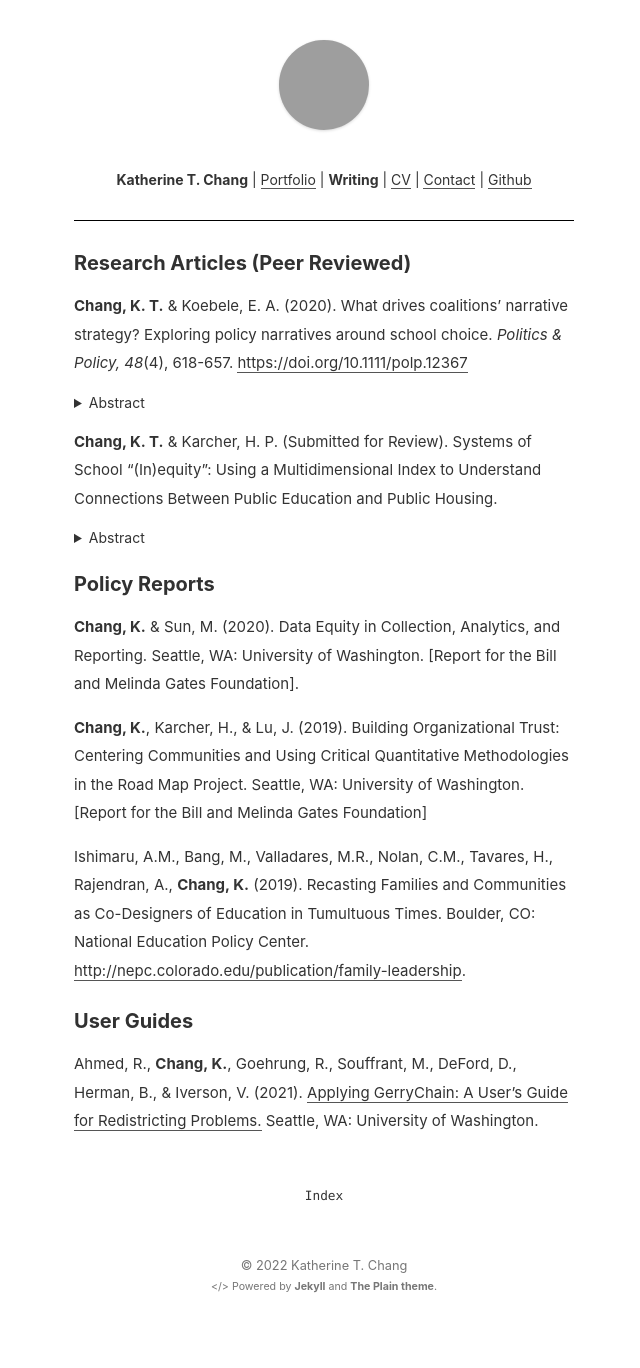
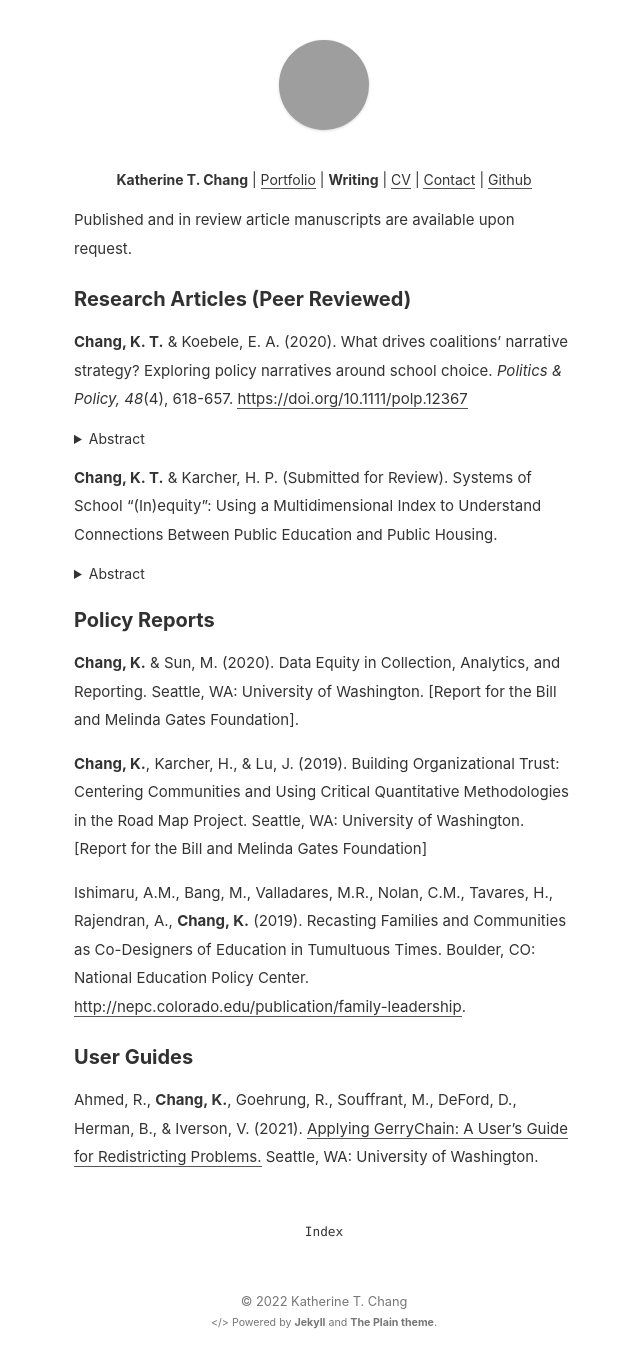
Before and after one commit to ka-chang/ka-chang.github.io, a Jekyll site: the page built from writing.md, in a window 1280 px wide, cut to the strip 0-1368 px from the top of the page. Shown: the whole strip, without its empty margins (316-956 px from the left). Built offline with Jekyll 4.4.1, drawn with Linux system fonts in a browser that asks for light colours; before the commit the page ends 1332 px from its top, so only the background shows below that; grey boxes are pictures that could not be loaded.

Commit message:
Update writing.md

```diff
--- a/writing.md
+++ b/writing.md
@@ -3,7 +3,8 @@ layout: page
 title: null
 ---
 
----
+Published and in review article manuscripts are available upon request.
+
 ### Research Articles (Peer Reviewed)
 
 **Chang, K. T.** & Koebele, E. A. (2020). What drives coalitions' narrative strategy? Exploring policy narratives around school choice. *Politics & Policy, 48*(4), 618-657. [https://doi.org/10.1111/polp.12367](https://doi.org/10.1111/polp.12367)
```
